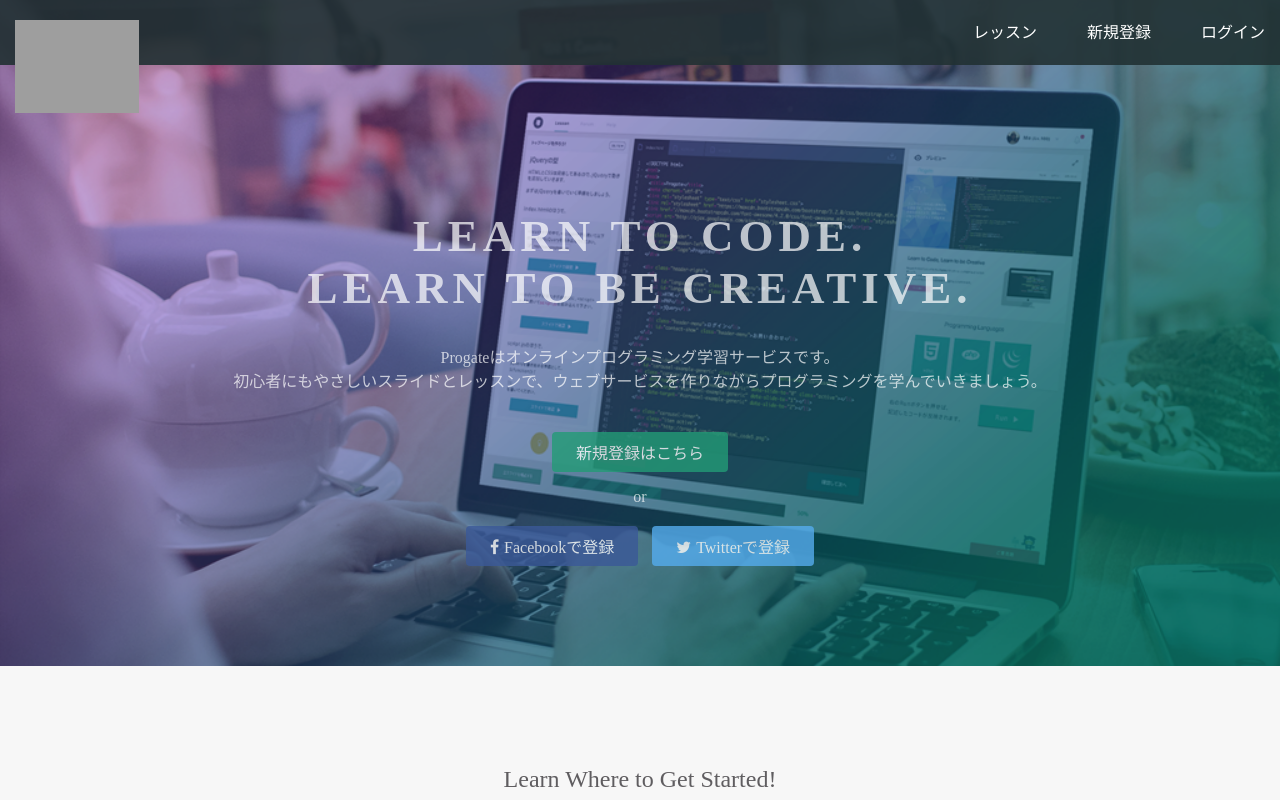
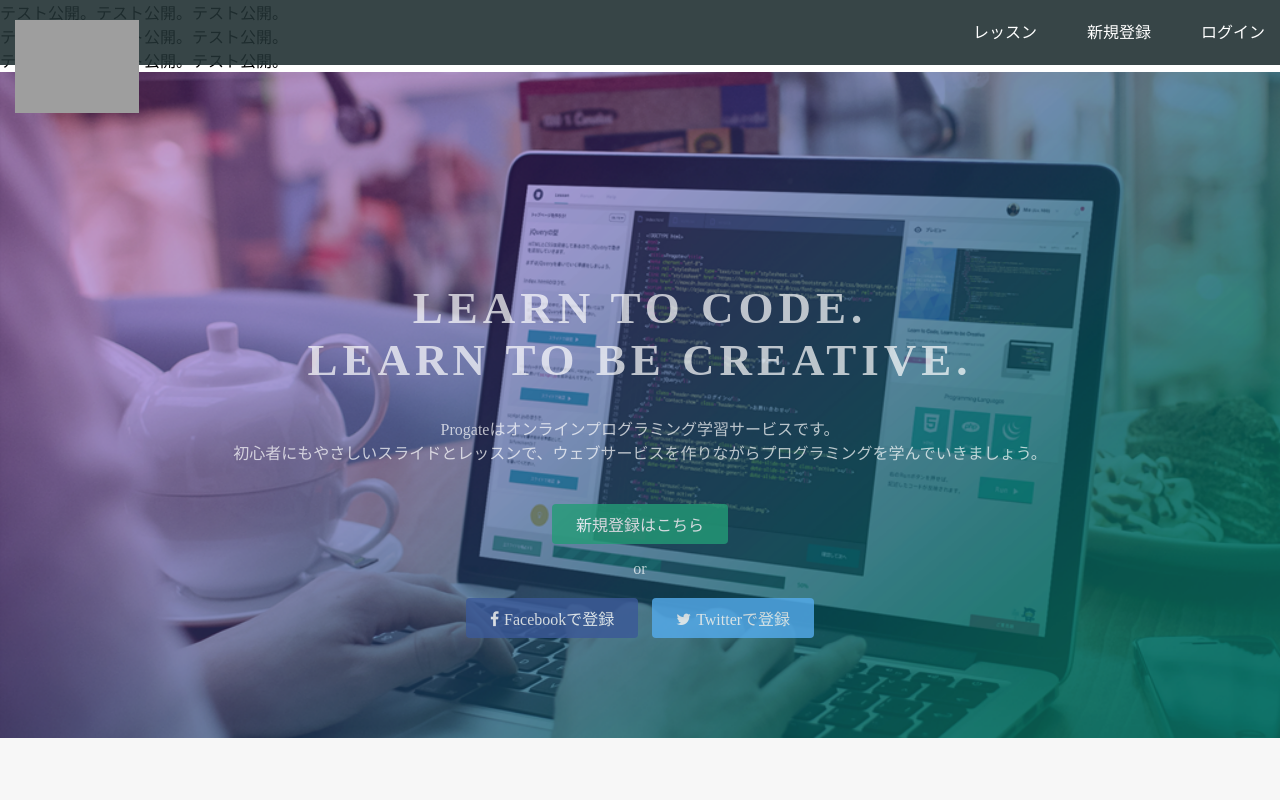
Before and after one commit to kubo-hub/test20221207, a plain HTML site: page index.html in a window 1280 px wide. Shown: the top 800 px of the page. Drawn offline with Linux system fonts and the light colour scheme; grey boxes are pictures that could not be loaded.

Commit message:
Update index.html

```diff
--- a/index.html
+++ b/index.html
@@ -21,6 +21,11 @@
       </div>
     </div>
   </header>
+  <div>
+    テスト公開。テスト公開。テスト公開。<br>
+    テスト公開。テスト公開。テスト公開。<br>
+    テスト公開。テスト公開。テスト公開。<br>
+  </div>
   <div class="top-wrapper">
     <div class="container">
       <h1>LEARN TO CODE.<br>LEARN TO BE CREATIVE.</h1>
```
